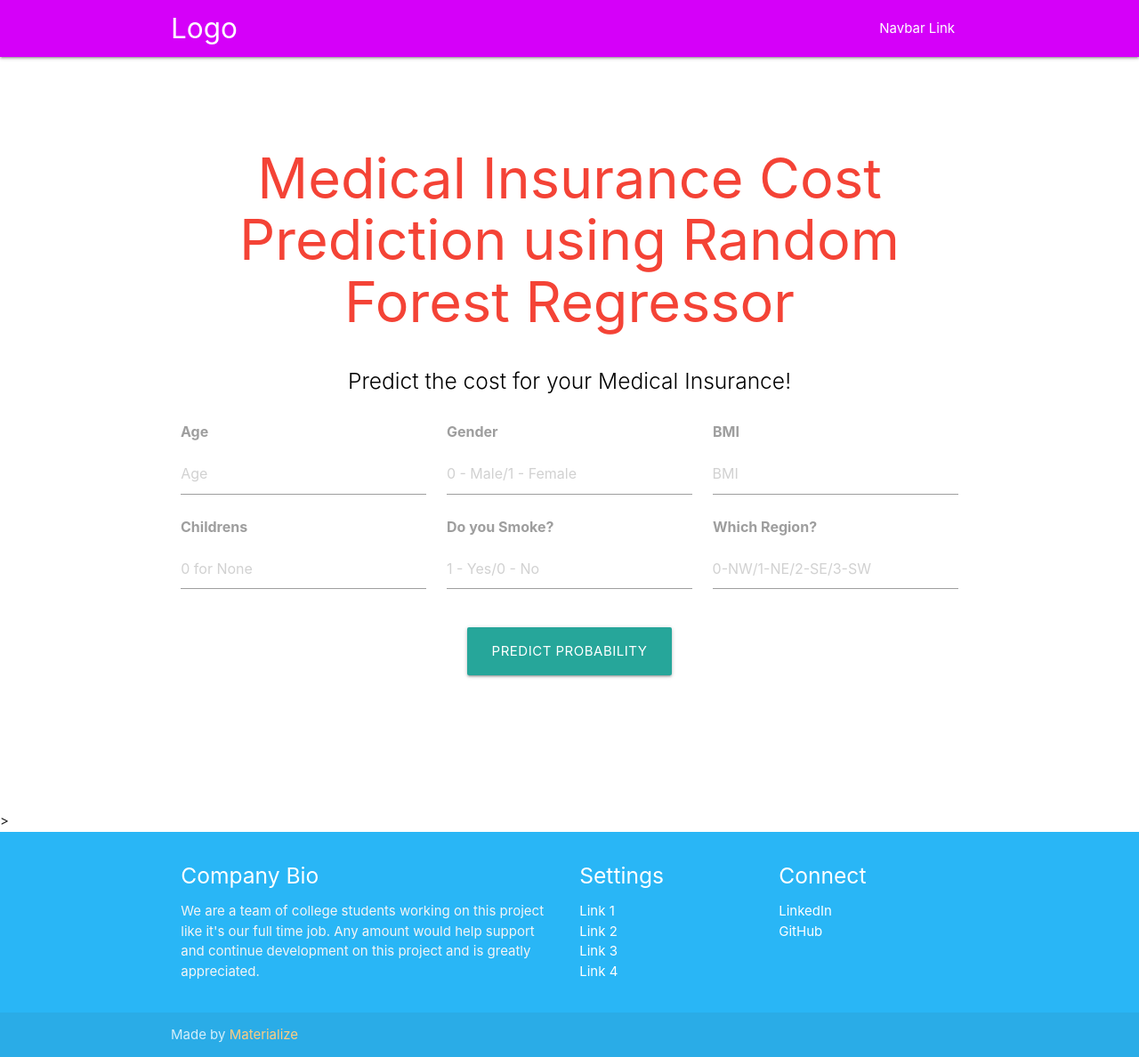
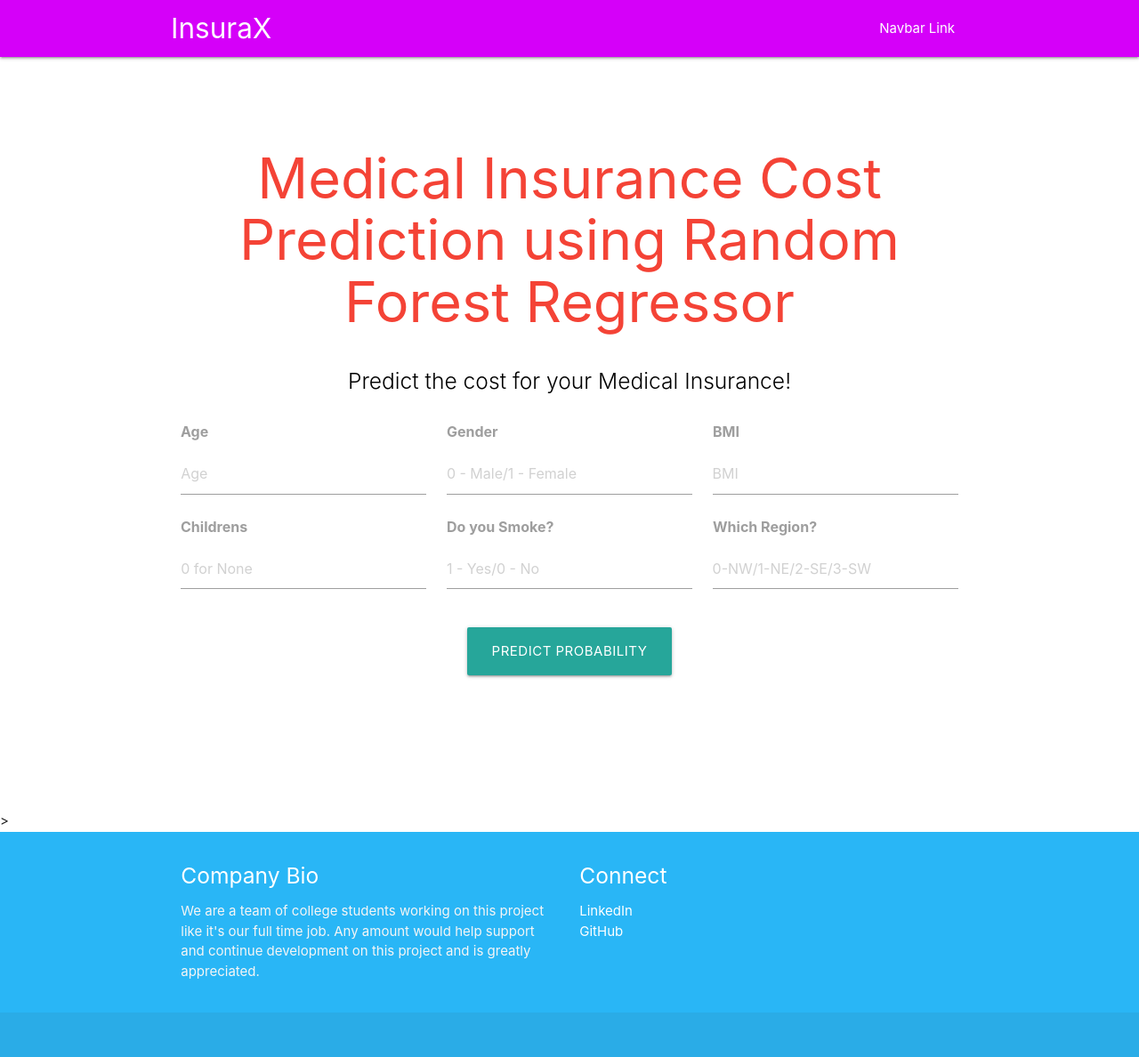
Before and after one commit to AADIL20052911/Medical-Cost-Prediction-python-ml, a Flask app: page / in a window 1280 px wide. Shown: the whole page at 89% size. Run offline with Flask 2, Linux system fonts and the light colour scheme; parts of the project's set-up code (start-up, migrations or seed data) failed here and were passed over; some libraries are stand-ins or nearby versions.

Commit message:
third commit

```diff
--- a/templates/home.html
+++ b/templates/home.html
@@ -12,7 +12,7 @@
 
 <body>
   <nav class="purple darken-4 accent-3" role="navigation">
-    <div class="nav-wrapper container"><a id="logo-container" href="#" class="brand-logo">Logo</a>
+    <div class="nav-wrapper container"><a id="logo-container" href="#" class="brand-logo">InsuraX</a>
       <ul class="right hide-on-med-and-down">
         <li><a href="#">Navbar Link</a></li>
       </ul>
@@ -103,28 +103,18 @@
           <p class="grey-text text-lighten-4">We are a team of college students working on this project like it's our full time job. Any amount would help support and continue development on this project and is greatly appreciated.</p>
         </div>
 
-        <div class="col l3 s12">
-          <h5 class="white-text">Settings</h5>
-          <ul>
-            <li><a class="white-text" href="#!">Link 1</a></li>
-            <li><a class="white-text" href="#!">Link 2</a></li>
-            <li><a class="white-text" href="#!">Link 3</a></li>
-            <li><a class="white-text" href="#!">Link 4</a></li>
-          </ul>
-        </div>
+
         <div class="col l3 s12">
           <h5 class="white-text">Connect</h5>
           <ul>
-            <li><a class="white-text" href="#!">LinkedIn</a></li>
-            <li><a class="white-text" href="#!">GitHub</a></li>
+            <li><a class="white-text" href="https:/www.linkedin.com/in/aadil-vasheer-job">LinkedIn</a></li>
+            <li><a class="white-text" href="https:/github.com/AADIL20052911">GitHub</a></li>
           </ul>
         </div>
       </div>
     </div>
     <div class="footer-copyright">
-      <div class="container">
-      Made by <a class="orange-text text-lighten-3" href="http://materializecss.com">Materialize</a>
-      </div>
+
     </div>
   </footer>
 
```
